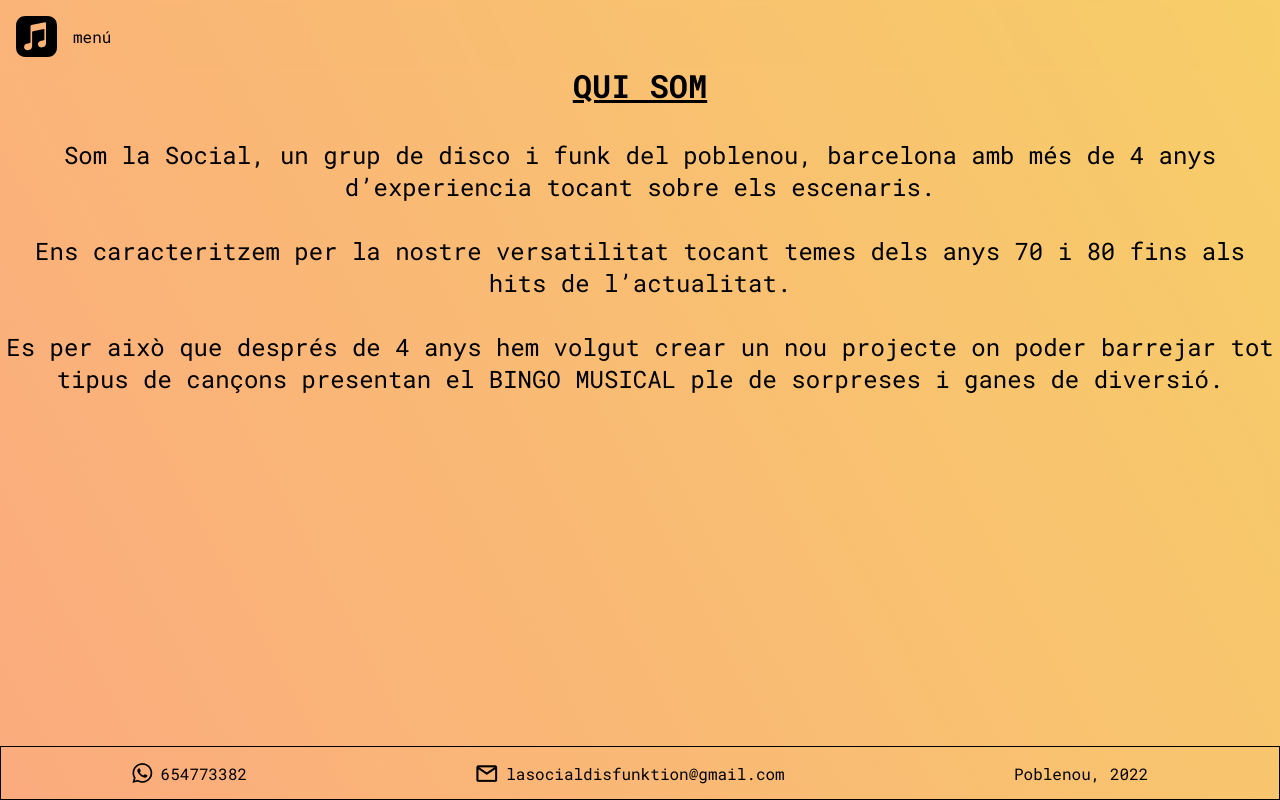
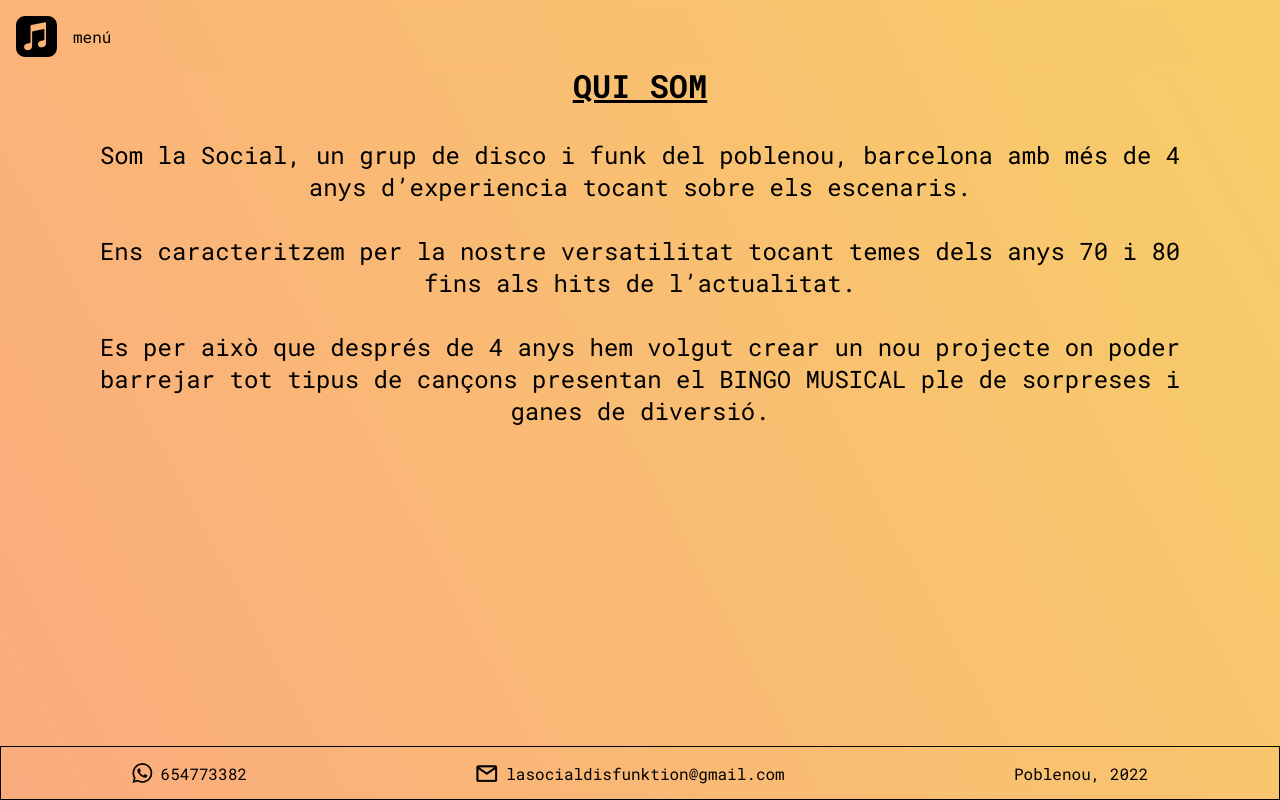
Before and after one commit to gteixi/social-bingo-webpage, a React (Create React App) app: page /about in a window 1280 px wide. Built offline with nearby package versions, Linux system fonts and the light colour scheme.

Commit message:
Update BEM styles for footer and apply width 90% in about page

```diff
--- a/src/pages/about/About.scss
+++ b/src/pages/about/About.scss
@@ -5,7 +5,8 @@
   background-color: #fbab7e;
   background-image: linear-gradient(62deg, #fbab7e 0%, #f7ce68 100%);
 
-  .block {
+  &__block {
+    width: 90%;
     &__title {
       @include font-title;
       margin: 2em 0 1em 0;
--- a/src/pages/about/About.tsx
+++ b/src/pages/about/About.tsx
@@ -9,12 +9,12 @@ function About() {
     <>
       <MenuHeader />
       <div className="aboutContainer">
-        <div className="block">
+        <div className="aboutContainer__block">
           <div>
-            <p className="block__title">QUI SOM</p>
+            <p className="aboutContainer__block__title">QUI SOM</p>
           </div>
           <div>
-            <p className="block__text">
+            <p className="aboutContainer__block__text">
               Som la Social, un grup de disco i funk del poblenou, barcelona amb
               més de 4 anys d’experiencia tocant sobre els escenaris.
               <br />
```
